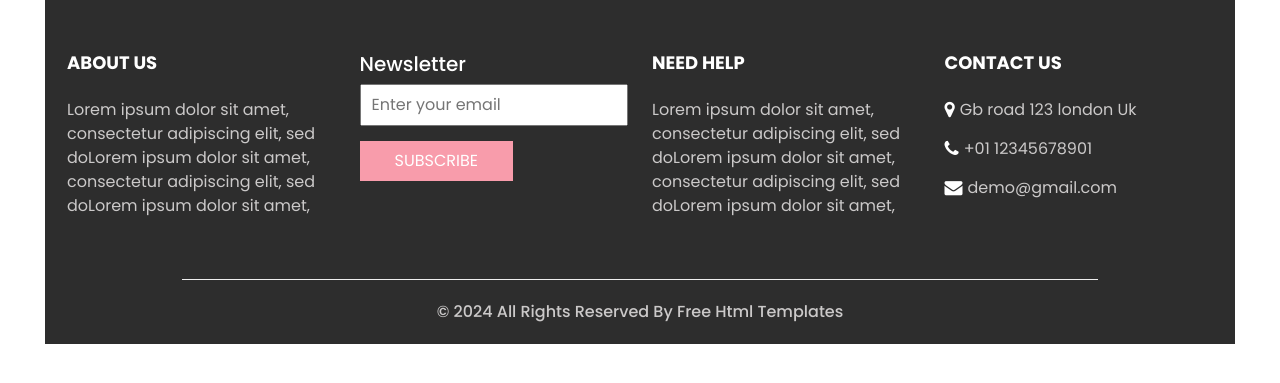
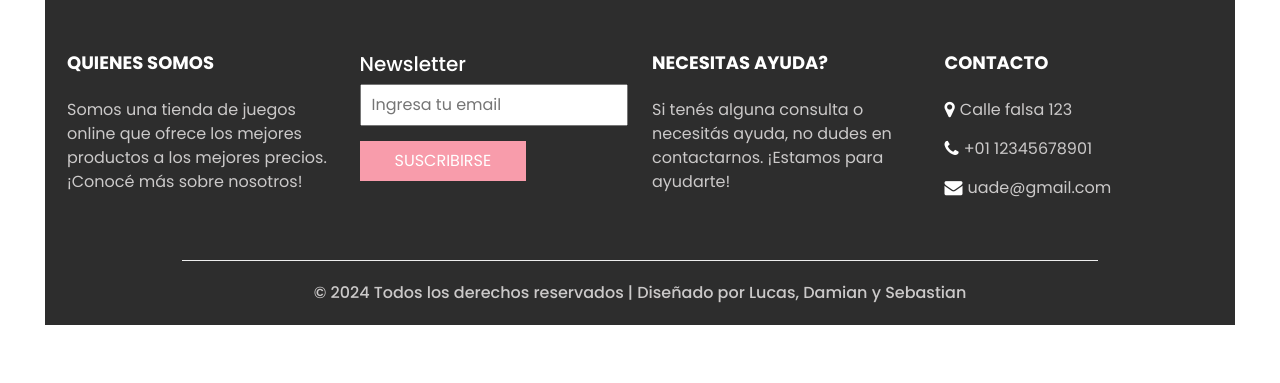
Before and after one commit to lucasangelino/ecommerce-uade, a plain HTML site: page index.html in a window 1280 px wide. Shown: the part 2920-3303 px from the top of the page. Drawn offline with nearby package versions, Linux system fonts and the light colour scheme.

Commit message:
Translate footer and contact section to Spanish, update email and address information

```diff
--- a/index.html
+++ b/index.html
@@ -307,11 +307,12 @@
         <div class="row">
           <div class="col-md-6 col-lg-3">
             <h6>
-              ABOUT US
+              Quienes somos
             </h6>
             <p>
-              Lorem ipsum dolor sit amet, consectetur adipiscing elit, sed doLorem ipsum dolor sit amet, consectetur
-              adipiscing elit, sed doLorem ipsum dolor sit amet,
+              Somos una tienda de juegos online que ofrece los mejores productos a los mejores precios. ¡Conocé más
+              sobre nosotros!
+
             </p>
           </div>
           <div class="col-md-6 col-lg-3">
@@ -320,30 +321,30 @@
                 Newsletter
               </h5>
               <form action="#">
-                <input type="email" placeholder="Enter your email">
+                <input type="email" placeholder="Ingresa tu email">
                 <button>
-                  Subscribe
+                  Suscribirse
                 </button>
               </form>
             </div>
           </div>
           <div class="col-md-6 col-lg-3">
             <h6>
-              NEED HELP
+              Necesitas ayuda?
             </h6>
             <p>
-              Lorem ipsum dolor sit amet, consectetur adipiscing elit, sed doLorem ipsum dolor sit amet, consectetur
-              adipiscing elit, sed doLorem ipsum dolor sit amet,
+              Si tenés alguna consulta o necesitás ayuda, no dudes en contactarnos. ¡Estamos para ayudarte!
+
             </p>
           </div>
           <div class="col-md-6 col-lg-3">
             <h6>
-              CONTACT US
+              Contacto
             </h6>
             <div class="info_link-box">
               <a href="">
                 <i class="fa fa-map-marker" aria-hidden="true"></i>
-                <span> Gb road 123 london Uk </span>
+                <span> Calle falsa 123 </span>
               </a>
               <a href="">
                 <i class="fa fa-phone" aria-hidden="true"></i>
@@ -351,7 +352,7 @@
               </a>
               <a href="">
                 <i class="fa fa-envelope" aria-hidden="true"></i>
-                <span> demo@gmail.com</span>
+                <span>uade@gmail.com</span>
               </a>
             </div>
           </div>
@@ -362,8 +363,8 @@
     <footer class=" footer_section">
       <div class="container">
         <p>
-          &copy; <span id="displayYear"></span> All Rights Reserved By
-          <a href="https://html.design/">Free Html Templates</a>
+          &copy; <span id="displayYear"></span> Todos los derechos reservados | Diseñado por
+          <a href="https://github.com/lucasangelino/ecommerce-uade" target="_blank">Lucas, Damian y Sebastian</a>
         </p>
       </div>
     </footer>
```
